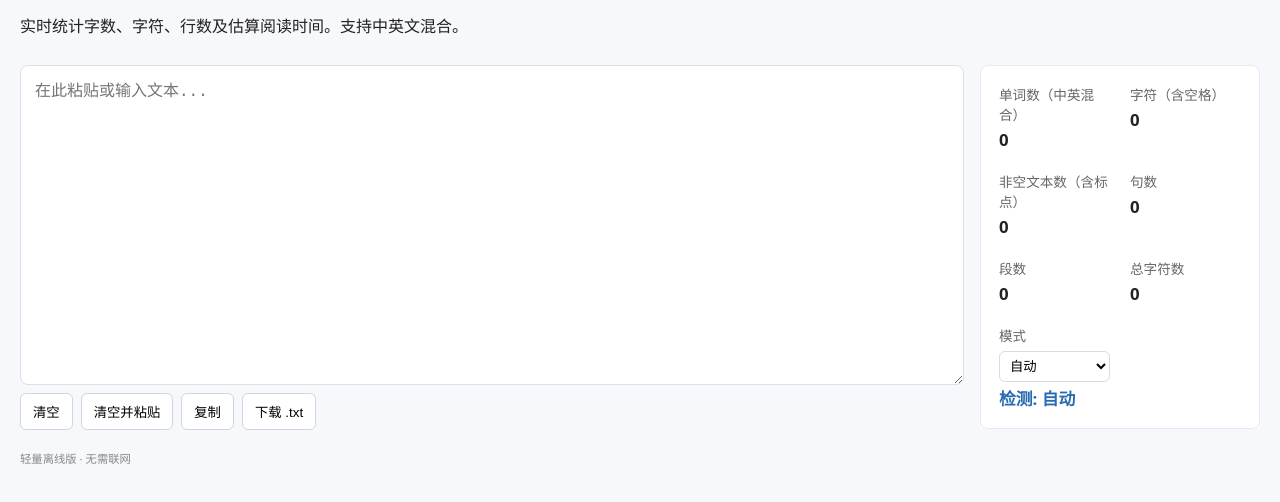
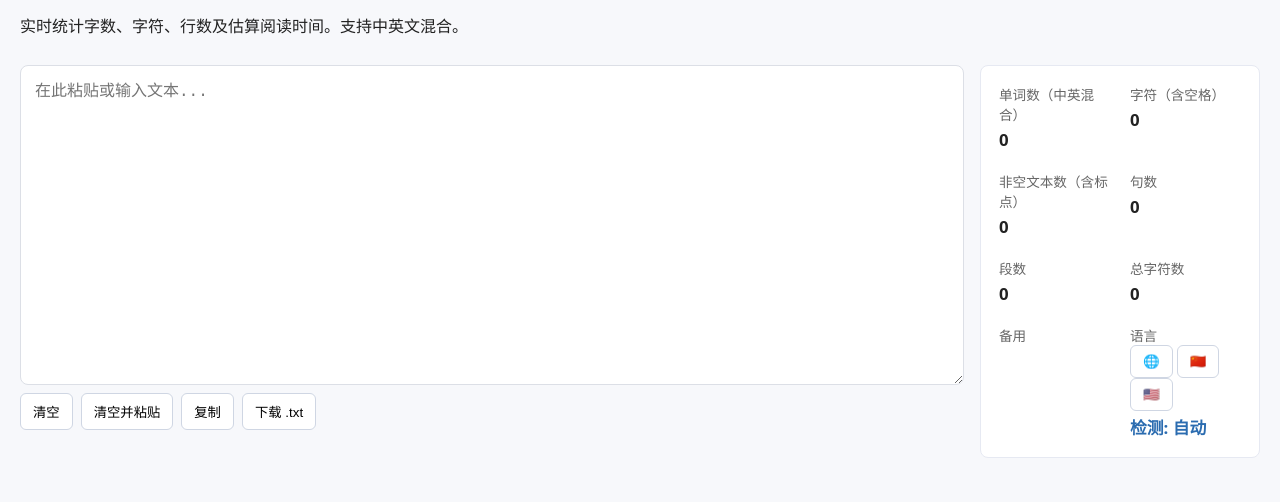
Before and after one commit to CQHcharlie/word-counter, a plain HTML site: page index.html in a window 1280 px wide. Shown: the part 56-558 px from the top of the page. Drawn offline with Linux system fonts and the light colour scheme.

Commit message:
更新字数统计工具，添加语言模式选择和统计项，优化统计面板显示

```diff
--- a/index.html
+++ b/index.html
@@ -24,29 +24,31 @@
 		</section>
 
 		<section class="stats" aria-live="polite">
-			<div class="stat"><span class="label">单词数</span><span id="words">0</span></div>
-			<div class="stat"><span class="label">字符（含空格）</span><span id="chars">0</span></div>
-			<div class="stat"><span class="label">字符（不含空格）</span><span id="charsNoSpace">0</span></div>
-			<div class="stat"><span class="label">行数</span><span id="lines">0</span></div>
-			<div class="stat"><span class="label">段落数</span><span id="paras">0</span></div>
-			<div class="stat"><span class="label">估计阅读时间</span><span id="readtime">0 分钟</span></div>
+			<!-- 7 个数值槽（stat1..stat7），标签会由脚本动态替换 -->
+			<div class="stat"><span class="label">项1</span><span id="stat1">0</span></div>
+			<div class="stat"><span class="label">项2</span><span id="stat2">0</span></div>
+			<div class="stat"><span class="label">项3</span><span id="stat3">0</span></div>
+			<div class="stat"><span class="label">项4</span><span id="stat4">0</span></div>
+			<div class="stat"><span class="label">项5</span><span id="stat5">0</span></div>
+			<div class="stat"><span class="label">项6</span><span id="stat6">0</span></div>
+			<div class="stat"><span class="label">项7</span><span id="stat7">0</span></div>
 
-			<!-- 新增：语言模式选择与显示 -->
+			<!-- 新增：语言模式选择（国旗横向排列） -->
 			<div class="stat mode">
-				<span class="label">模式</span>
-				<select id="mode" aria-label="选择语言模式">
-					<option value="auto">自动</option>
-					<option value="zh">中文</option>
-					<option value="en">英文</option>
-				</select>
+				<span class="label">语言</span>
+				<!-- 使用 emoji 国旗作为占位，可替换为图标图片 -->
+				<div id="flagRow" class="flag-row" role="group" aria-label="语言选择">
+					<button class="flag" data-lang="auto" title="自动检测">🌐</button>
+					<button class="flag" data-lang="zh" title="中文（简体/中文）">🇨🇳</button>
+					<button class="flag" data-lang="en" title="英文">🇺🇸</button>
+					<!-- 可按需添加更多国旗 -->
+				</div>
 				<span id="detected" class="detected" aria-live="polite" title="自动检测到的语言">检测: 自动</span>
 			</div>
 		</section>
 	</main>
 
-	<footer>
-		<small>轻量离线版 · 无需联网</small>
-	</footer>
+
 
 	<script src="script.js"></script>
 </body>
--- a/script.js
+++ b/script.js
@@ -1,18 +1,21 @@
 (function(){
 	const ta = document.getElementById('input');
-	const outWords = document.getElementById('words');
-	const outChars = document.getElementById('chars');
-	const outCharsNoSpace = document.getElementById('charsNoSpace');
-	const outLines = document.getElementById('lines');
-	const outParas = document.getElementById('paras');
-	const outRead = document.getElementById('readtime');
+	// 使用 7 个通用输出槽
+	const out1 = document.getElementById('stat1');
+	const out2 = document.getElementById('stat2');
+	const out3 = document.getElementById('stat3');
+	const out4 = document.getElementById('stat4');
+	const out5 = document.getElementById('stat5');
+	const out6 = document.getElementById('stat6');
+	const out7 = document.getElementById('stat7');
+
 	const btnClear = document.getElementById('clear');
 	const btnCopy = document.getElementById('copy');
 	const btnDownload = document.getElementById('download');
 
 	// 新增：支持国旗按钮（data-lang="zh"/"en"/"auto"）或下拉选择回退
 	const flags = document.querySelectorAll('[data-lang]');
-	const modeSelect = document.getElementById('mode'); // 兼容先前页面变更
+	const modeSelect = document.getElementById('mode'); // 兼容先前页面变更（可能为空）
 	const detectedEl = document.getElementById('detected');
 
 	// 小工具：安全匹配 Unicode Han
@@ -80,15 +83,15 @@
 		return 'mixed';
 	}
 
-	// 更新统计面板的标签（复用页面上现有六个 .stat 插槽）
+	// 只选择非 mode 的 stat 标签用于替换
 	function setStatLabels(labels){
-		const labelEls = document.querySelectorAll('.stat .label');
-		for(let i=0;i<labelEls.length;i++){
+		const labelEls = document.querySelectorAll('.stats > .stat:not(.mode) .label');
+		for(let i=0;i<labelEls.length && i<labels.length;i++){
 			if(labels[i]) labelEls[i].textContent = labels[i];
 		}
 	}
 
-	// 主计数函数（根据模式返回所需项）
+	// 主计数函数（返回 7 个值）
 	function computeAll(text, effectiveMode){
 		const totalChars = text.length;
 		const totalCharsNoSpace = text.replace(/\s+/g,'').length;
@@ -101,30 +104,47 @@
 		const punctuation = countPunctuation(text);
 		const nonEmptySeq = countNonEmptySequences(text);
 
-		// 中文模式：汉字数、文本数（含数字与英文）、非空文本数（文本数+标点）、总字符数、句数、段数
+		// 中文显示：
+		// '汉字',
+		// '无标点与空格',        => totalCharsNoSpace - punctuation
+		// '不含空格',            => totalCharsNoSpace
+		// '标点和符号',          => punctuation
+		// '句数',                => sentences
+		// '段数',                => paras
+		// '总字符数'             => totalChars
 		if(effectiveMode === 'zh'){
+			const noPunctNoSpace = Math.max(0, totalCharsNoSpace - punctuation);
 			return {
 				labels: [
-					'字数（汉字）',
-					'文本数（含数字与英文）',
-					'非空文本数（含标点）',
+					'汉字',
+					'无标点与空格',
+					'不含空格',
+					'标点和符号',
 					'句数',
 					'段数',
 					'总字符数'
 				],
 				values: [
 					hanCount,
-					latinWords, // 文本数（这里按英文/数字序列计数）
-					(latinWords + punctuation),
+					noPunctNoSpace,
+					totalCharsNoSpace,
+					punctuation,
 					sentences,
 					paras,
 					totalChars
 				],
-				wordsForRead: Math.max(1, hanCount) // 阅读时间参考
+				wordsForRead: Math.max(1, hanCount)
 			};
 		}
 
-		// 英文模式：单词数、句数、段数、字母数、文本数（含数字与中文）、非空文本数 / 总字符数
+		// 英文显示：
+		// '单词数',
+		// '句数',
+		// '段数',
+		// '字母数',
+		// '标点和符号',
+		// '不含空格',
+		// '总字符数'
 		if(effectiveMode === 'en'){
 			return {
 				labels: [
@@ -132,22 +152,24 @@
 					'句数',
 					'段数',
 					'字母数',
-					'文本数（含数字与中文）',
-					'非空文本数 / 总字符数'
+					'标点和符号',
+					'不含空格',
+					'总字符数'
 				],
 				values: [
 					latinWords,
 					sentences,
 					paras,
 					letters,
-					textUnits,
-					(nonEmptySeq + ' / ' + totalChars)
+					punctuation,
+					totalCharsNoSpace,
+					totalChars
 				],
 				wordsForRead: Math.max(1, latinWords)
 			};
 		}
 
-		// 自动/混合：综合显示（汉字+英文单词）与常规项
+		// 自动/混合：采用混合展示（中英合并计数）
 		return {
 			labels: [
 				'单词数（中英混合）',
@@ -155,7 +177,8 @@
 				'非空文本数（含标点）',
 				'句数',
 				'段数',
-				'总字符数'
+				'总字符数',
+				'备用'
 			],
 			values: [
 				latinWords + hanCount,
@@ -163,7 +186,8 @@
 				nonEmptySeq,
 				sentences,
 				paras,
-				totalChars
+				totalChars,
+				'' // 占位
 			],
 			wordsForRead: Math.max(1, latinWords + hanCount)
 		};
@@ -172,9 +196,7 @@
 	// 更新 UI（标签与数值）
 	function update(){
 		const text = ta.value || '';
-		// 决定当前模式：优先国旗按钮，其次下拉选择，最后自动
 		let userMode = 'auto';
-		// 国旗优先：查找被选中的 flag（带 class "active" 或 aria-pressed）
 		let chosenFlag = null;
 		if(flags && flags.length){
 			for(const f of flags){
@@ -203,20 +225,19 @@
 		const res = computeAll(text, effective);
 		setStatLabels(res.labels);
 
-		// 将值填入现有六个值元素（按原有 id）
-		// 注意：values 数组长度为 6
-		outWords.textContent = res.values[0];
-		outChars.textContent = res.values[1];
-		outCharsNoSpace.textContent = res.values[2];
-		outLines.textContent = res.values[3];
-		outParas.textContent = res.values[4];
-		outRead.textContent = res.values[5];
+		// 填入 7 个输出槽
+		out1.textContent = res.values[0];
+		out2.textContent = res.values[1];
+		out3.textContent = res.values[2];
+		out4.textContent = res.values[3];
+		out5.textContent = res.values[4];
+		out6.textContent = res.values[5];
+		out7.textContent = res.values[6];
 
 		// 阅读时间参考（使用返回的 wordsForRead，按 200 单位/分钟）
 		const minutes = Math.max(1, Math.round((res.wordsForRead || 1) / 200));
-		// 如果最后一个插槽用于显示非空/总字符，则同时用 tooltip 显示阅读时间（避免覆盖）
-		// 这里不强行替换 readtime 显示，以保留数值语义；但是在页面上我们把阅读时间放在元素 title
-		outRead.title = '估计阅读时间: ' + minutes + ' 分钟';
+		// 将估计阅读时间写入 mode 区提示（如果存在 detectedEl）
+		if(detectedEl) detectedEl.title = '估计阅读时间: ' + minutes + ' 分钟';
 	}
 
 	// 事件绑定（保留原有行为）
@@ -287,11 +308,6 @@
 		}
 	});
 
-	// 绑定下拉模式变化（如果存在）
-	if(modeSelect){
-		modeSelect.addEventListener('change', update);
-	}
-
 	// 绑定国旗按钮（如果存在），点击设置 aria-pressed / active 并触发更新
 	if(flags && flags.length){
 		flags.forEach(f=>{
@@ -310,6 +326,11 @@
 		});
 	}
 
+	// 如果页面仍有下拉选择，保持兼容
+	if(modeSelect){
+		modeSelect.addEventListener('change', update);
+	}
+
 	// 初始更新
 	update();
 })();
```
